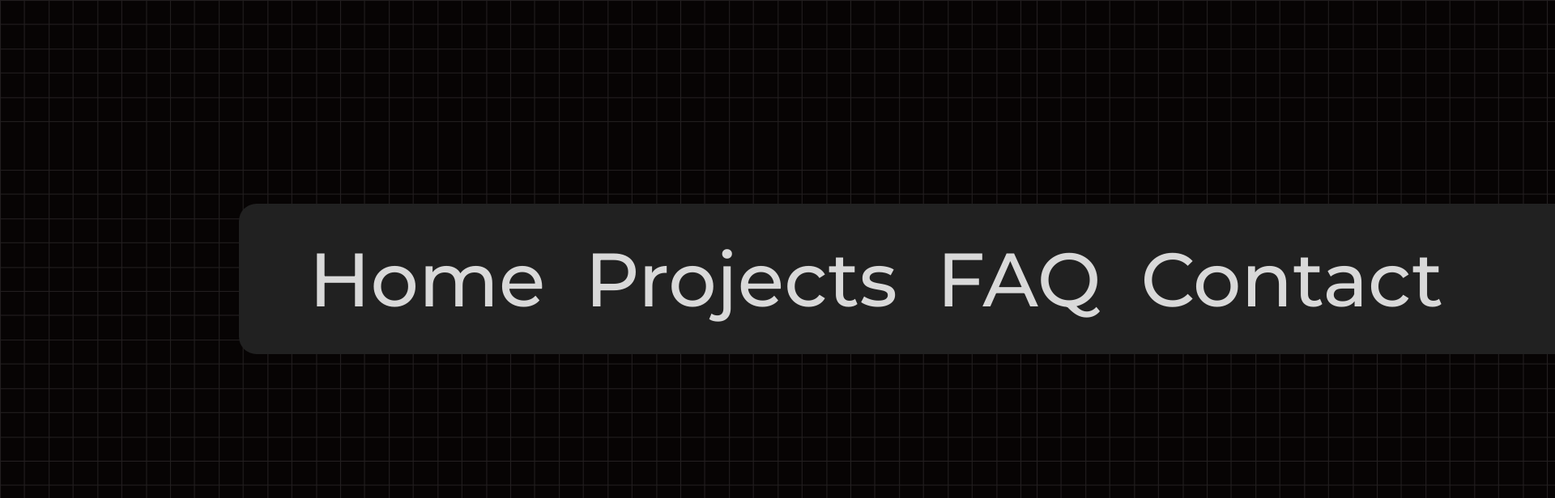
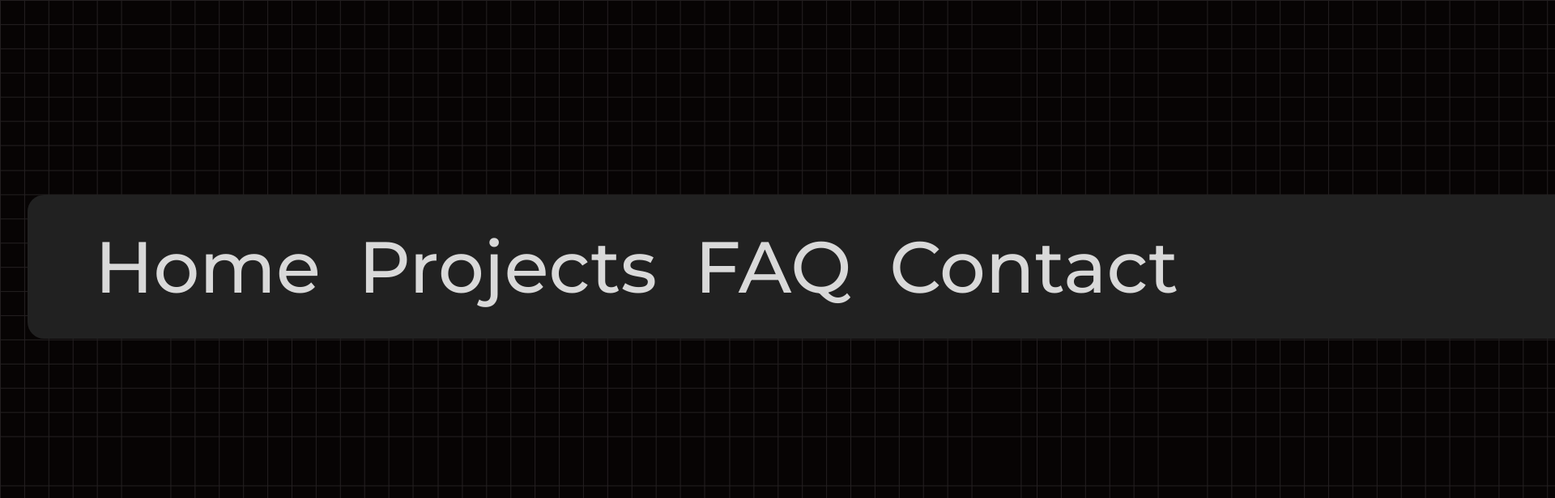
Before and after one commit to dennis-nganga/curly-barnacle, a React (Vite) app: page / in a window 1280 px wide. Shown: the top 616 px of the page at 81% size, 1920 px wide, since content can reach past the window. Built offline with nearby package versions, Linux system fonts and the light colour scheme.

Commit message:
update new way 17

```diff
--- a/src/App.css
+++ b/src/App.css
@@ -56,10 +56,10 @@ html body {
     /* ... existing styles ... */
 
     width: 99vw; /* or adjust as needed */
-    zoom: 4.5;
+    zoom: 4.3;
   }
   .div_1 {
-    width: 90vw; /* Adjust as needed */
+    width: 99vw; /* Adjust as needed */
   }
 }
 /* @media (max-width: 700px) {
```
